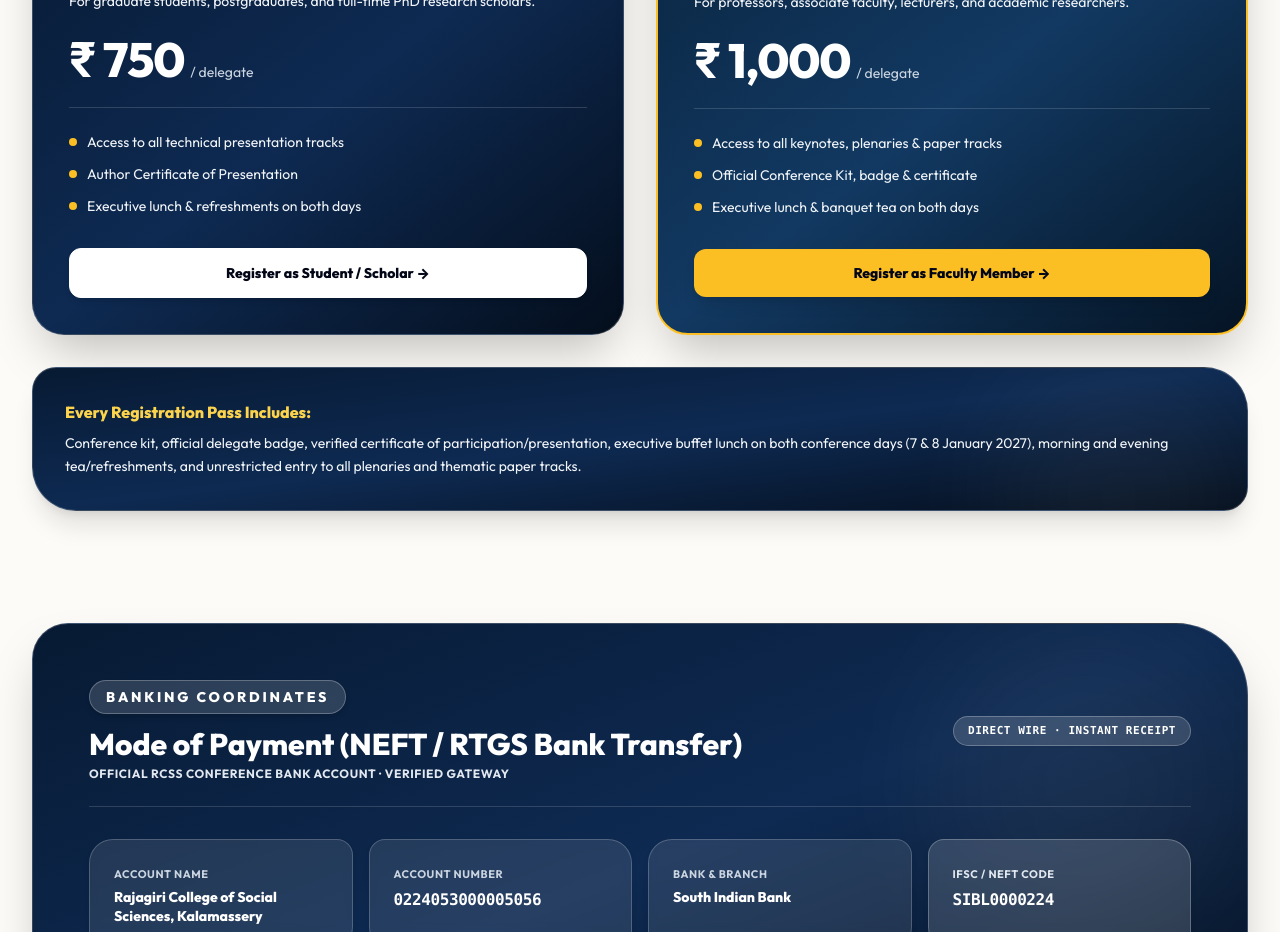
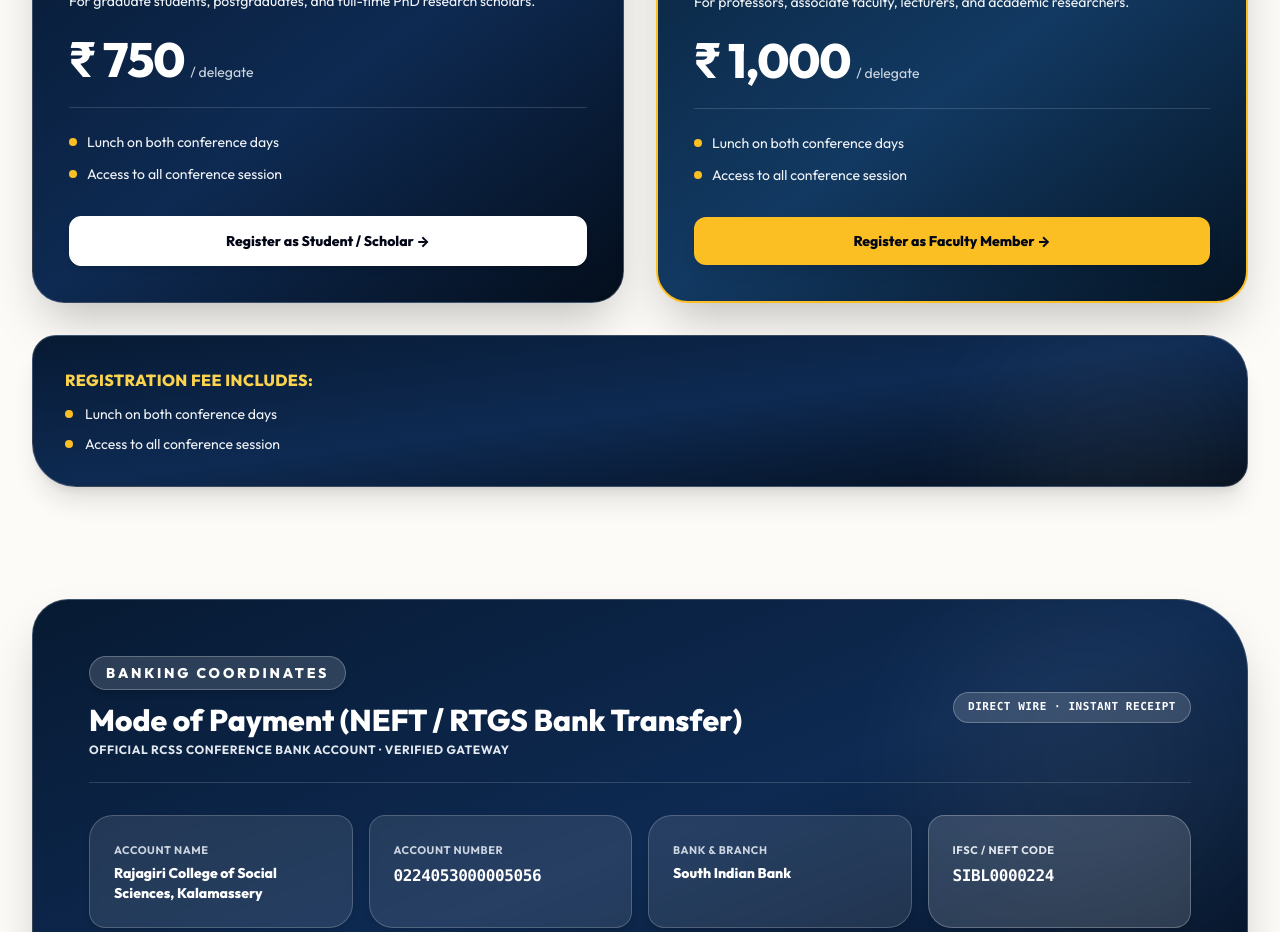
Before and after one commit to Rlabzteam/Dyuti27, a React (Vite) app: page /cfp in a window 1280 px wide. Shown: the part 3780-4712 px from the top of the page. Built offline with nearby package versions, Linux system fonts and the light colour scheme.

Commit message:
feat: add RegistrationCTA component and create CallForPapers page structure

```diff
--- a/src/components/sections/RegistrationCTA.tsx
+++ b/src/components/sections/RegistrationCTA.tsx
@@ -102,11 +102,11 @@ export const RegistrationCTA: React.FC = () => {
                   <ul className="space-y-3 text-[13px] text-white/90 font-sans mb-8">
                     <li className="flex items-start gap-3">
                       <Check className="w-4 h-4 text-[#60A5FA] shrink-0 mt-0.5" />
-                      <span>Access to all 8 thematic tracks &amp; plenaries</span>
+                      <span>Lunch on both conference days</span>
                     </li>
                     <li className="flex items-start gap-3">
                       <Check className="w-4 h-4 text-[#60A5FA] shrink-0 mt-0.5" />
-                      <span>Conference delegate kit &amp; documentation</span>
+                      <span>Access to all conference session</span>
                     </li>
                     <li className="flex items-start gap-3">
                       <Check className="w-4 h-4 text-[#60A5FA] shrink-0 mt-0.5" />
--- a/src/pages/CallForPapers.tsx
+++ b/src/pages/CallForPapers.tsx
@@ -453,15 +453,11 @@ export const CallForPapers: React.FC = () => {
                 <ul className="space-y-3 text-xs sm:text-sm text-slate-100 font-sans font-medium mb-8">
                   <li className="flex items-start gap-2.5">
                     <span className="w-2 h-2 rounded-full bg-amber-400 mt-1.5 shrink-0 shadow-xs" />
-                    <span>Access to all technical presentation tracks</span>
+                    <span>Lunch on both conference days</span>
                   </li>
                   <li className="flex items-start gap-2.5">
                     <span className="w-2 h-2 rounded-full bg-amber-400 mt-1.5 shrink-0 shadow-xs" />
-                    <span>Author Certificate of Presentation</span>
-                  </li>
-                  <li className="flex items-start gap-2.5">
-                    <span className="w-2 h-2 rounded-full bg-amber-400 mt-1.5 shrink-0 shadow-xs" />
-                    <span>Executive lunch &amp; refreshments on both days</span>
+                    <span>Access to all conference session</span>
                   </li>
                 </ul>
               </div>
@@ -502,15 +498,11 @@ export const CallForPapers: React.FC = () => {
                 <ul className="space-y-3 text-xs sm:text-sm text-slate-100 font-sans font-medium mb-8">
                   <li className="flex items-start gap-2.5">
                     <span className="w-2 h-2 rounded-full bg-amber-400 mt-1.5 shrink-0 shadow-xs" />
-                    <span>Access to all keynotes, plenaries &amp; paper tracks</span>
+                    <span>Lunch on both conference days</span>
                   </li>
                   <li className="flex items-start gap-2.5">
                     <span className="w-2 h-2 rounded-full bg-amber-400 mt-1.5 shrink-0 shadow-xs" />
-                    <span>Official Conference Kit, badge &amp; certificate</span>
-                  </li>
-                  <li className="flex items-start gap-2.5">
-                    <span className="w-2 h-2 rounded-full bg-amber-400 mt-1.5 shrink-0 shadow-xs" />
-                    <span>Executive lunch &amp; banquet tea on both days</span>
+                    <span>Access to all conference session</span>
                   </li>
                 </ul>
               </div>
@@ -523,12 +515,23 @@ export const CallForPapers: React.FC = () => {
             </div>
           </div>
 
-          {/* Unified Inclusions Banner (Inverted Leaf Shape) */}
-          <div className="p-7 sm:p-8 rounded-[24px] rounded-tr-[44px] rounded-bl-[44px] bg-gradient-to-br from-[#071A33] via-[#0e2a52] to-[#040e1c] border border-white/20 text-white text-xs sm:text-sm font-sans leading-relaxed shadow-xl relative overflow-hidden">
+          {/* Registration Fee Includes Banner (Inverted Leaf Shape) */}
+          <div className="p-7 sm:p-8 rounded-[24px] rounded-tr-[44px] rounded-bl-[44px] bg-gradient-to-br from-[#071A33] via-[#0e2a52] to-[#040e1c] border border-white/20 text-white shadow-xl relative overflow-hidden">
             <div className="absolute top-0 right-0 w-64 h-64 bg-white/5 rounded-full blur-3xl pointer-events-none" />
             <div className="relative z-10">
-              <strong className="font-black text-amber-300 text-sm sm:text-base block mb-2">Every Registration Pass Includes:</strong>
-              <span className="text-slate-100 font-medium leading-relaxed">Conference kit, official delegate badge, verified certificate of participation/presentation, executive buffet lunch on both conference days (7 &amp; 8 January 2027), morning and evening tea/refreshments, and unrestricted entry to all plenaries and thematic paper tracks.</span>
+              <strong className="font-black text-amber-300 text-sm sm:text-base block mb-3 font-heading uppercase tracking-wide">
+                Registration Fee Includes:
+              </strong>
+              <ul className="space-y-2.5 text-xs sm:text-sm text-slate-100 font-sans font-medium">
+                <li className="flex items-center gap-3">
+                  <span className="w-2 h-2 rounded-full bg-amber-400 shrink-0 shadow-xs" />
+                  <span>Lunch on both conference days</span>
+                </li>
+                <li className="flex items-center gap-3">
+                  <span className="w-2 h-2 rounded-full bg-amber-400 shrink-0 shadow-xs" />
+                  <span>Access to all conference session</span>
+                </li>
+              </ul>
             </div>
           </div>
         </div>
```
